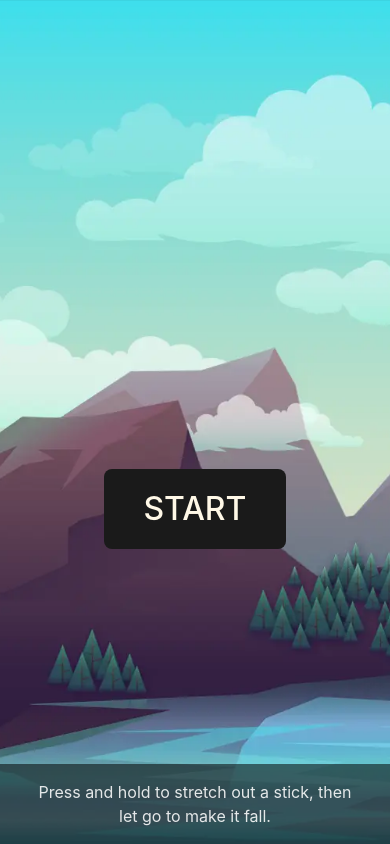
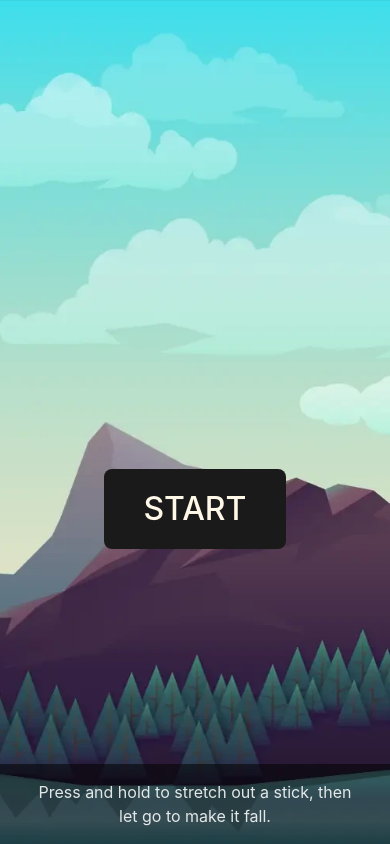
Before and after one commit to Koda-Pig/stick_hero_tribute, a website built with Vite: page index.html in a window 390 px wide. Built offline with nearby package versions, Linux system fonts and the light colour scheme.

Commit message:
Added smaller background image for mobile

```diff
--- a/src/style.scss
+++ b/src/style.scss
@@ -68,7 +68,12 @@ a {
 
 canvas {
   pointer-events: none;
-  background: url("./images/background.webp") bottom / cover no-repeat;
+  background: url("./images/background-small.webp") bottom / cover no-repeat;
+
+  @media screen and (min-width: 585px) {
+    background-image: url("./images/background.webp");
+  }
+
   &.active {
     pointer-events: all;
   }
```
Also changed, not shown: README.md, src/images/background-small.webp (added).
